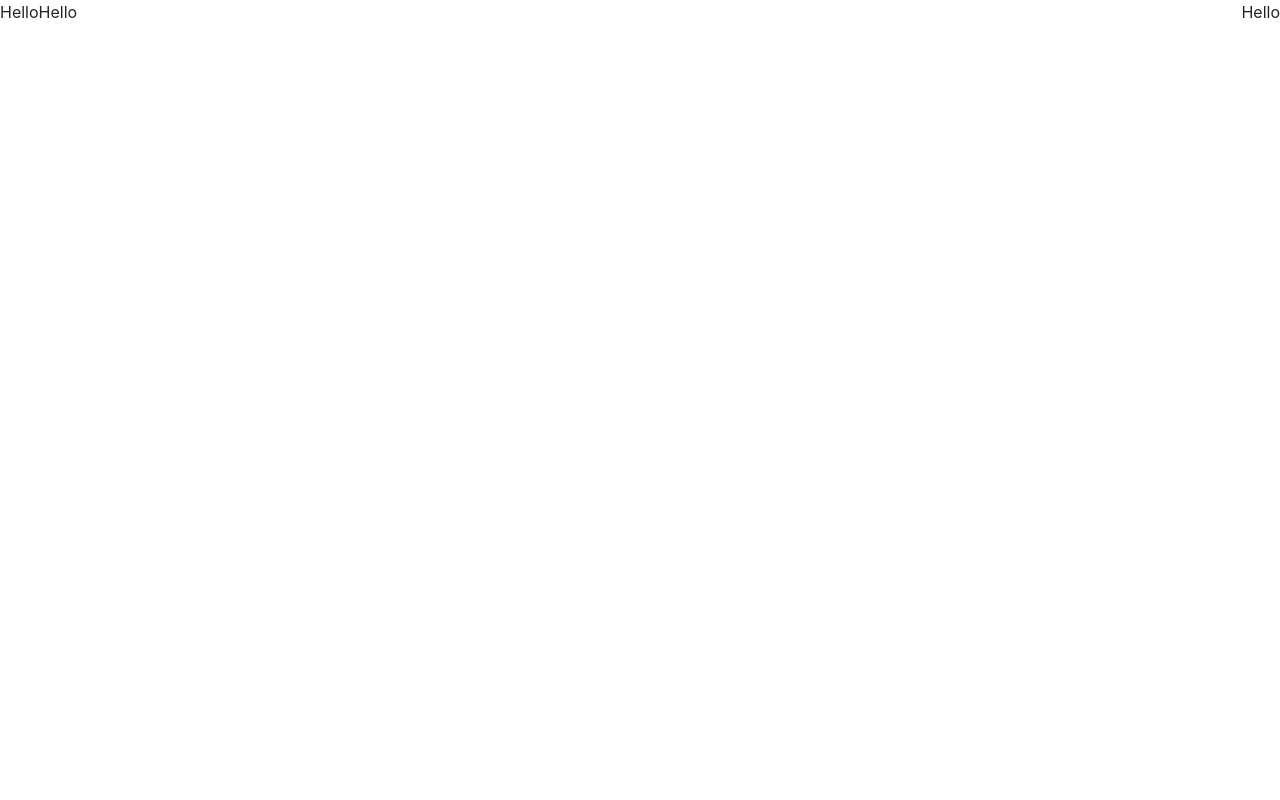
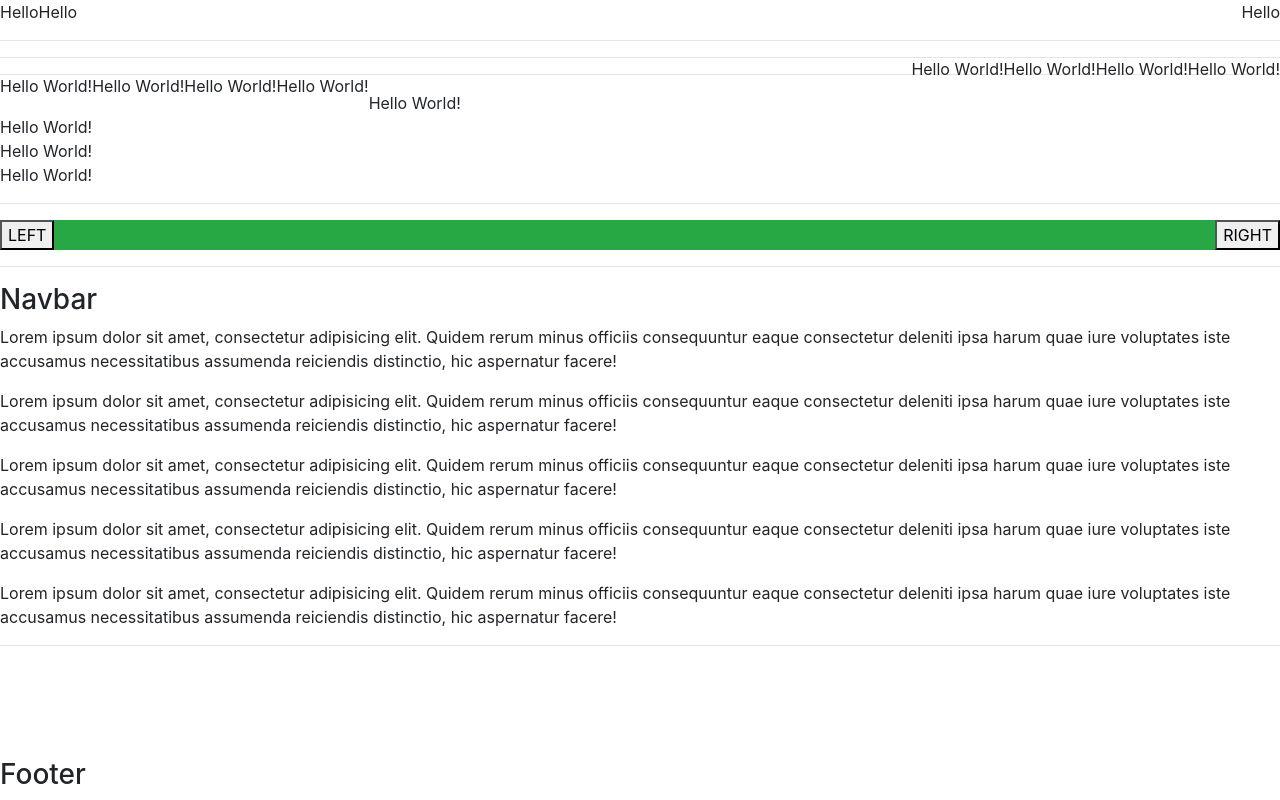
Before and after one commit to FranciscoPS/Curso-Bootstrap-4, a plain HTML site: page Flotantes y posiciones fijas/index.html in a window 1280 px wide. Drawn offline with nearby package versions, Linux system fonts and the light colour scheme.

Commit message:
Flotantes y posiciones fijas realizadas

```diff
--- a/Flotantes y posiciones fijas/index.html
+++ b/Flotantes y posiciones fijas/index.html
@@ -8,7 +8,7 @@
 </head>
 <body>
 
-    <div class="float-left">
+    <div class="float-left"> <!--Un elemento flotante se posiciona ignorando los demas elementos-->
         Hello
     </div>
 
@@ -20,6 +20,48 @@
         Hello
     </div>
 
+    <hr>
+
+    <div class="float-sm-right">Hello World!</div>
+    <div class="float-md-right">Hello World!</div>
+    <div class="float-lg-right">Hello World!</div>
+    <div class="float-xl-right">Hello World!</div>
+
+    <hr>
+
+    <div class="float-sm-left">Hello World!</div>
+    <div class="float-md-left">Hello World!</div>
+    <div class="float-lg-left">Hello World!</div>
+    <div class="float-xl-left">Hello World!</div>
+
+    <hr>
+
+    <div class="float-sm-none">Hello World!</div>
+    <div class="float-md-none">Hello World!</div>
+    <div class="float-lg-none">Hello World!</div>
+    <div class="float-xl-none">Hello World!</div>
+
+    <hr>
+
+    <div class="bg-success clearfix"> <!--Clearfix le regresa el color de fondo, ya que se le quita por defecto al usar flotantes-->
+        <button class="float-left">LEFT</button>
+        <button class="float-right">RIGHT</button>
+    </div>
+
+    <hr>
+
+    <h3 class="sticky-top">Navbar</h3> <!--Va a dejar fijo en esa parte -->
+
+    <p>Lorem ipsum dolor sit amet, consectetur adipisicing elit. Quidem rerum minus officiis consequuntur eaque consectetur deleniti ipsa harum quae iure voluptates iste accusamus necessitatibus assumenda reiciendis distinctio, hic aspernatur facere!</p>
+    <p>Lorem ipsum dolor sit amet, consectetur adipisicing elit. Quidem rerum minus officiis consequuntur eaque consectetur deleniti ipsa harum quae iure voluptates iste accusamus necessitatibus assumenda reiciendis distinctio, hic aspernatur facere!</p>
+    <p>Lorem ipsum dolor sit amet, consectetur adipisicing elit. Quidem rerum minus officiis consequuntur eaque consectetur deleniti ipsa harum quae iure voluptates iste accusamus necessitatibus assumenda reiciendis distinctio, hic aspernatur facere!</p>
+    <p>Lorem ipsum dolor sit amet, consectetur adipisicing elit. Quidem rerum minus officiis consequuntur eaque consectetur deleniti ipsa harum quae iure voluptates iste accusamus necessitatibus assumenda reiciendis distinctio, hic aspernatur facere!</p>
+    <p>Lorem ipsum dolor sit amet, consectetur adipisicing elit. Quidem rerum minus officiis consequuntur eaque consectetur deleniti ipsa harum quae iure voluptates iste accusamus necessitatibus assumenda reiciendis distinctio, hic aspernatur facere!</p>
+
+    <hr>
+
+    <h3 class="fixed-bottom">Footer</h3>
+
     <script src="https://code.jquery.com/jquery-3.4.1.slim.min.js" integrity="sha384-J6qa4849blE2+poT4WnyKhv5vZF5SrPo0iEjwBvKU7imGFAV0wwj1yYfoRSJoZ+n" crossorigin="anonymous"></script>
     <script src="https://cdn.jsdelivr.net/npm/popper.js@1.16.0/dist/umd/popper.min.js" integrity="sha384-Q6E9RHvbIyZFJoft+2mJbHaEWldlvI9IOYy5n3zV9zzTtmI3UksdQRVvoxMfooAo" crossorigin="anonymous"></script>
     <script src="https://stackpath.bootstrapcdn.com/bootstrap/4.4.1/js/bootstrap.min.js" integrity="sha384-wfSDF2E50Y2D1uUdj0O3uMBJnjuUD4Ih7YwaYd1iqfktj0Uod8GCExl3Og8ifwB6" crossorigin="anonymous"></script>
```
